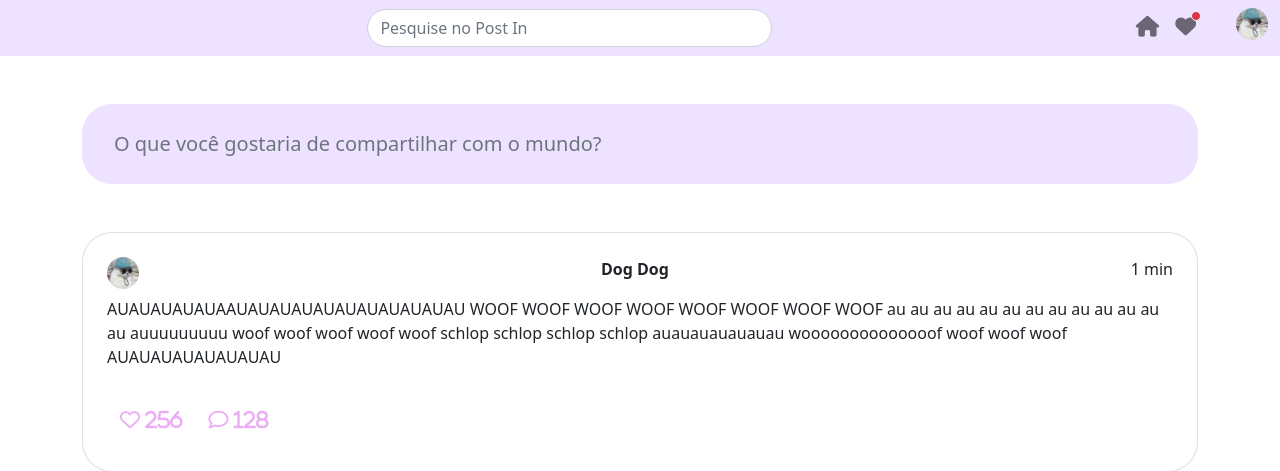
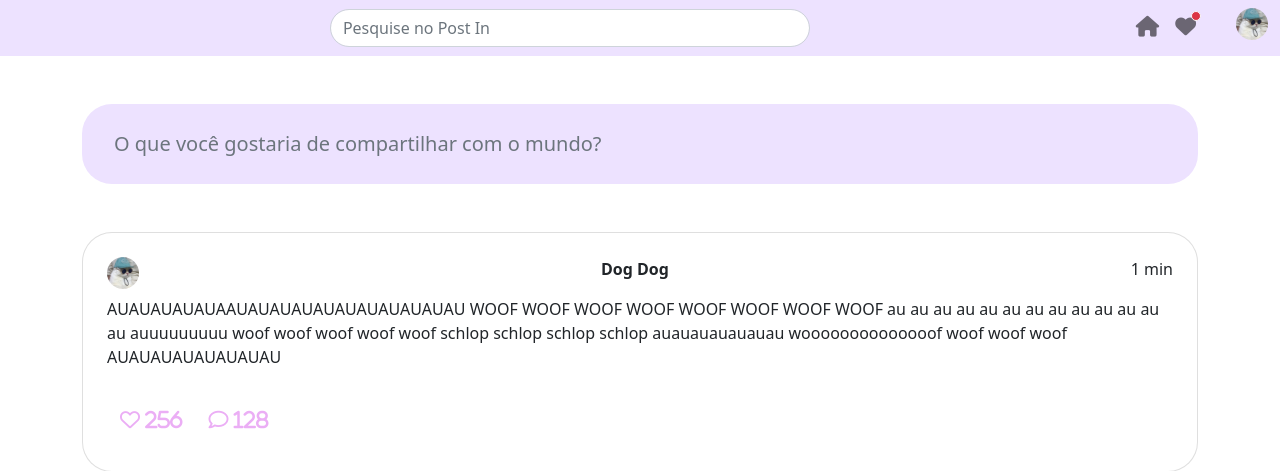
Before and after one commit to otaviocap/projeto-es, a Django app: page /home/ in a window 1280 px wide. Shown: the top 471 px of the page. Run offline with Django 3.2, Linux system fonts and the light colour scheme; some libraries are stand-ins or nearby versions.

Commit message:
Consertado problema com width da pesquisa

```diff
--- a/templates/posts/base.html
+++ b/templates/posts/base.html
@@ -8,8 +8,8 @@
 
         <span class="me-auto"></span>
 
-        <form class="me-auto">
-          <input class="form-control" style="padding-right: 10rem; border-radius: 35rem" type="text" placeholder="Pesquise no Post In" aria-label="Search">
+        <form class="me-auto" style="width: 100%; max-width: 30rem;">
+          <input class="form-control" style="border-radius: 35rem" type="text" placeholder="Pesquise no Post In" aria-label="Search">
         </form>
 
         <ul class="navbar-nav">
```
